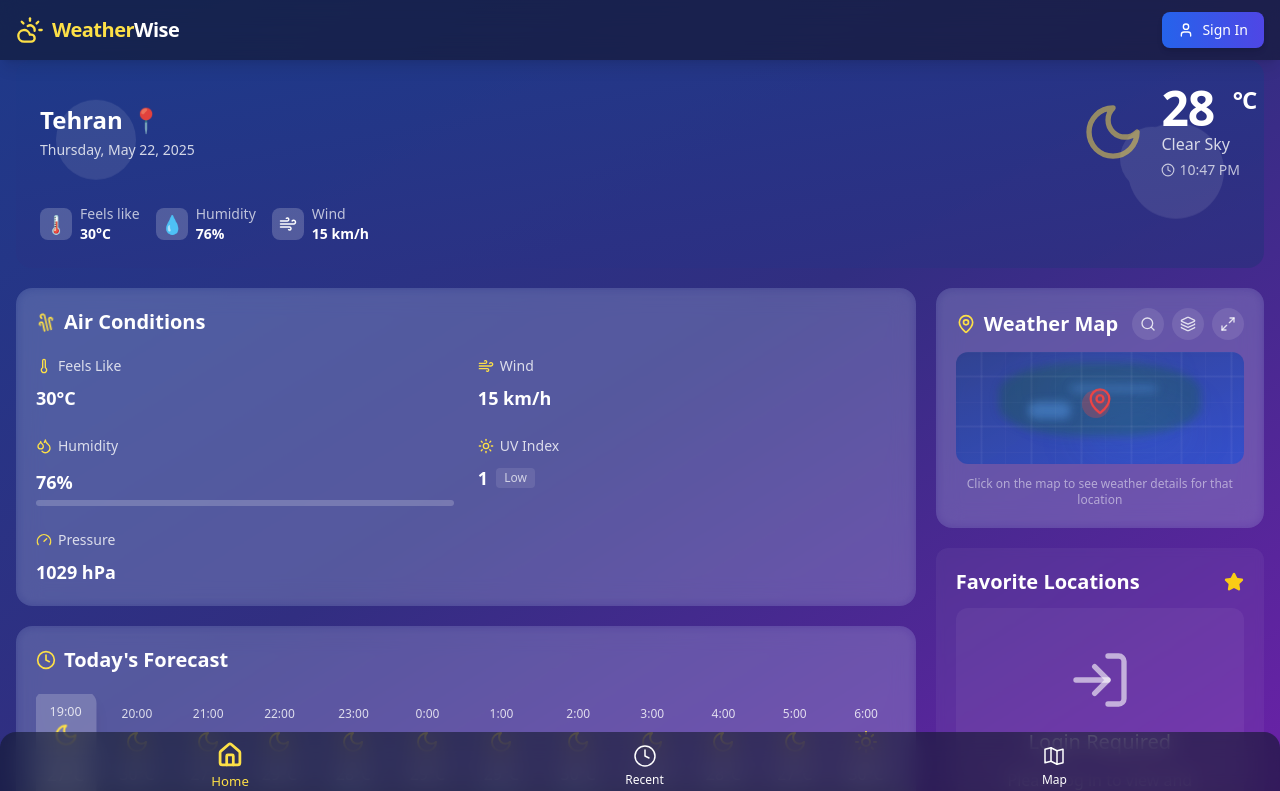
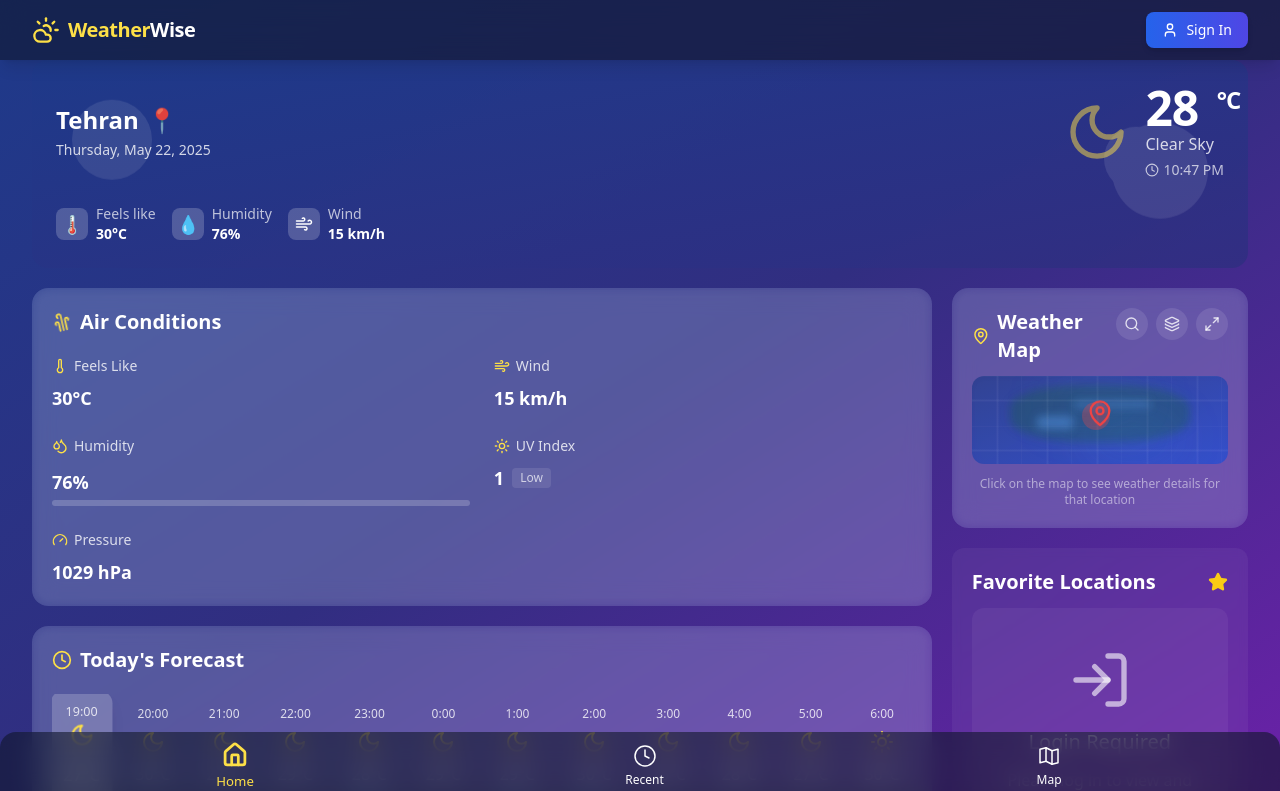
Before and after one commit to atsaeid/weather-wise-app, a React (Vite) app: page / in a window 1280 px wide. Shown: the top 791 px of the page. Built offline with nearby package versions, Linux system fonts and the light colour scheme.

Commit message:
ui: Improve sizing and spacing on the main pages

```diff
--- a/src/components/BottomNav.tsx
+++ b/src/components/BottomNav.tsx
@@ -40,7 +40,7 @@ const BottomNav = () => {
 
   return (
     <div className="fixed bottom-0 left-0 right-0 bg-slate-900/60 shadow-lg backdrop-blur-md py-3 shadow-lg rounded-t-2xl z-20">
-      <div className="px-6 flex justify-around items-center text-white">
+      <div className="px-6 md:px-8 flex justify-around items-center text-white">
         <button
           className={`flex flex-col items-center transition-all duration-300 ${activeTab === 'home' ? 'text-yellow-300 scale-110' : 'text-white'}`}
           onClick={() => handleTabClick('home')}
--- a/src/components/Header.tsx
+++ b/src/components/Header.tsx
@@ -20,7 +20,7 @@ const Header = () => {
 
   return (
     <header className="text-white py-3 sticky top-0 z-10 bg-slate-900/60 shadow-lg backdrop-blur-md w-full">
-      <div className="px-4 flex justify-between items-center">
+      <div className="px-6 md:px-8 flex justify-between items-center">
         {/* Logo and App Title */}
         <div className="flex items-center gap-2">
           <CloudSun size={28} className="text-yellow-300" />
--- a/src/pages/Home.tsx
+++ b/src/pages/Home.tsx
@@ -215,7 +215,7 @@ const Home = () => {
       <div className="min-h-screen flex flex-col">
         <Header />
         <main className="flex-grow overflow-y-auto">
-          <div className="px-4">
+          <div className="px-6 md:px-8 mx-auto max-w-7xl w-full">
             <WeatherForecastContainer
               onConditionChange={handleConditionChange}
               initialLocation={selectedLocation}
--- a/src/pages/RecentPage.tsx
+++ b/src/pages/RecentPage.tsx
@@ -96,7 +96,7 @@ const RecentPage = () => {
     <div className="min-h-screen flex flex-col bg-gradient-to-b from-blue-900 to-slate-900">
       <Header />
 
-      <main className="flex-grow px-4 pt-6 pb-24">
+      <main className="flex-grow px-6 md:px-8 pt-6 pb-24 mx-auto max-w-7xl w-full">
         <div className="flex justify-between items-center mb-6">
           <h1 className="text-2xl font-bold text-white flex items-center gap-2">
             <Clock className="w-7 h-7" />
```
